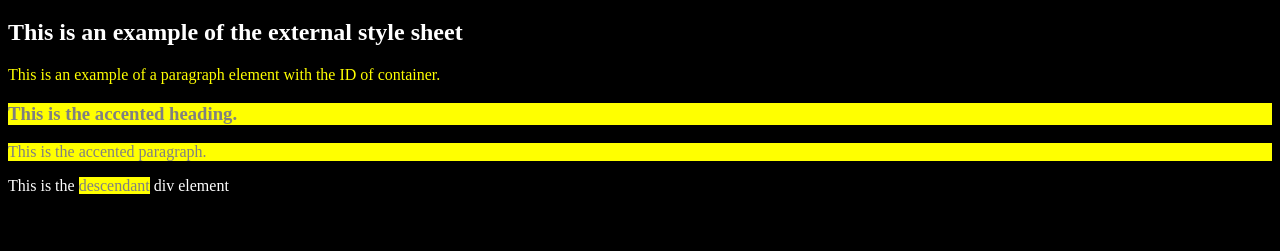
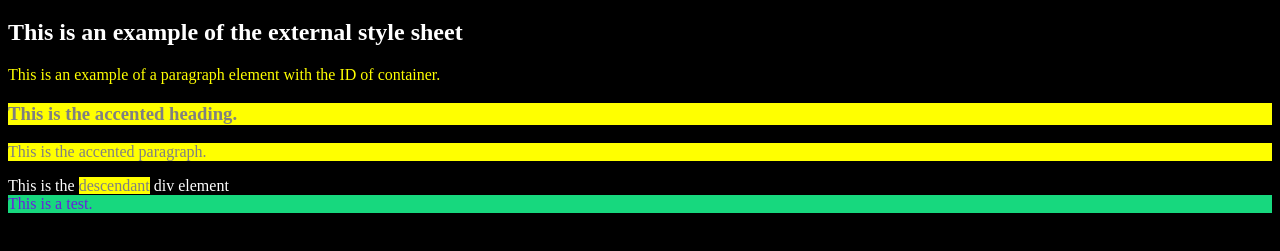
Before and after one commit to hardingrichard/fullstack-refresh, a plain HTML site: page module4/index.html in a window 1280 px wide. Shown: the part 87-338 px from the top of the page. Drawn offline with Linux system fonts and the light colour scheme.

Commit message:
Add examples of color styling with rgb and hexidecimal

```diff
--- a/module4/css/styles.css
+++ b/module4/css/styles.css
@@ -19,3 +19,8 @@ h1 {
 body main div {
     color: white;
 }
+
+footer {
+    background-color: rgb(23, 216, 126);
+    color: #6920dd;
+}
--- a/module4/index.html
+++ b/module4/index.html
@@ -41,7 +41,7 @@
 
         </main>
 
-        <footer></footer>
+        <footer>This is a test.</footer>
 
 
     </body>
```
